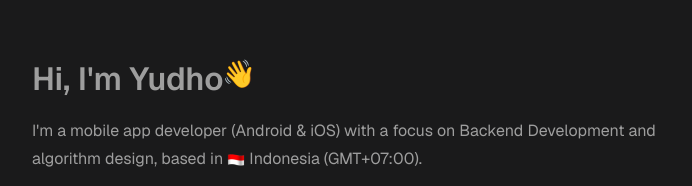
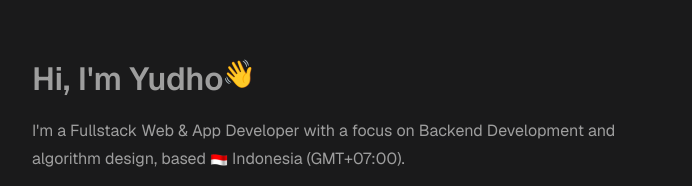
Before and after one commit to yudhopriyodl/Personal-Web-Portfolio-Yudho-01, a plain HTML site: page index.html in a window 1280 px wide. Shown: the part 215-401 px from the top of the page, without its empty margins (283-975 px from the left). Drawn offline with nearby package versions, Linux system fonts and the light colour scheme.

Commit message:
Update index.html

```diff
--- a/index.html
+++ b/index.html
@@ -65,8 +65,7 @@
         </h1>
 
         <p>
-            I'm a mobile app developer (Android & iOS) with a focus on Backend Development and algorithm design,
-            based in
+            I'm a Fullstack Web & App Developer with a focus on Backend Development and algorithm design, based
             <img src="img/509.gif" alt="🇮🇩" width="18" class="emoji" /> Indonesia (GMT+07:00).
         </p>
 
```
